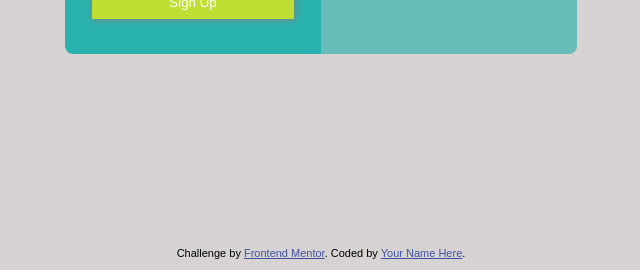
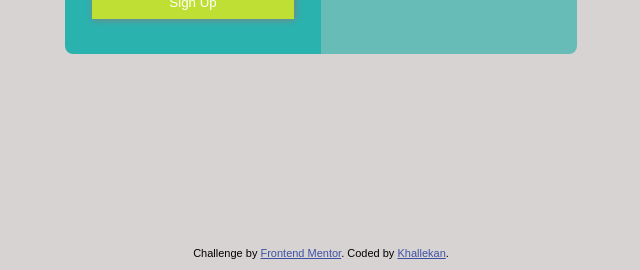
Before and after one commit to Khallekan/challenge2, a plain HTML site: page index.html in a window 1280 px wide. Shown: the part 530-800 px from the top of the page, without its empty margins (319-959 px from the left). Drawn offline with Linux system fonts and the light colour scheme.

Commit message:
Added my name

```diff
--- a/index.html
+++ b/index.html
@@ -47,7 +47,7 @@
   <footer>
     <p class="attribution">
       Challenge by <a href="https://www.frontendmentor.io?ref=challenge" target="_blank">Frontend Mentor</a>.
-      Coded by <a href="#">Your Name Here</a>.
+      Coded by <a href="#">Khallekan</a>.
     </p>
   </footer>
 </body>
```
